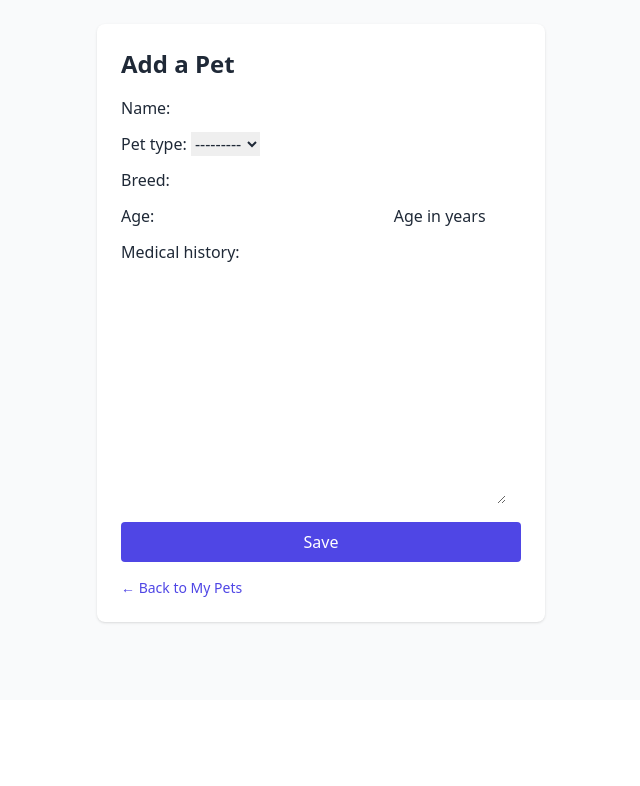
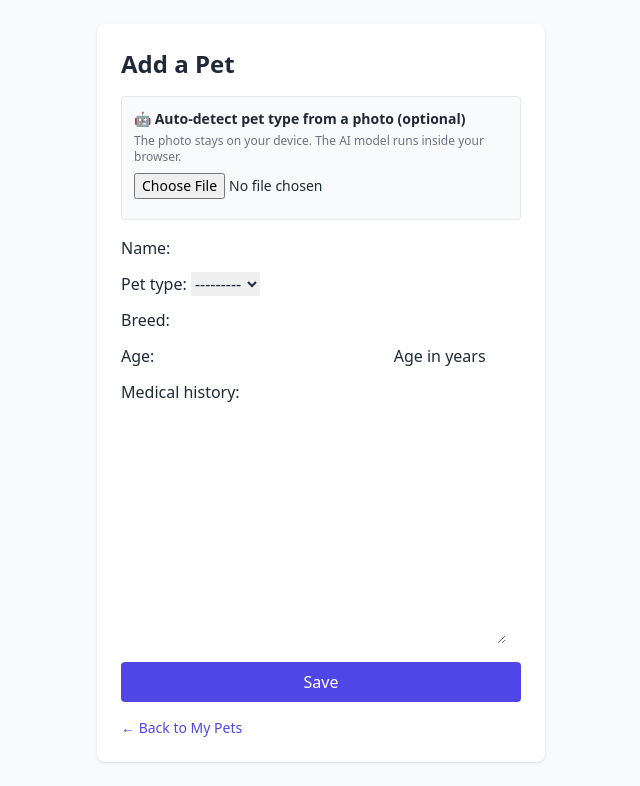
Before and after one commit to sumiya-shimu-akhy/petcare, a Django app: page /pets/add/ in a window 1280 px wide. Shown: the part 100-886 px from the top of the page, without its empty margins (319-959 px from the left). Before the commit the page ends 724 px from the top, so only its background shows below. Run offline with Django 5.2, Linux system fonts and the light colour scheme; the visitor is signed in with stand-in values (Sample User, id 1); some libraries are stand-ins or nearby versions.

Commit message:
Added on-device pet type detection (TensorFlow.js)

```diff
--- a/pets/templates/pets/pet_form.html
+++ b/pets/templates/pets/pet_form.html
@@ -3,6 +3,15 @@
 {% block content %}
 <div class="max-w-md mx-auto bg-white rounded-lg shadow p-6">
   <h1 class="text-2xl font-bold mb-4">Add a Pet</h1>
+
+  <div class="border rounded p-3 mb-4 bg-gray-50">
+    <p class="text-sm font-semibold mb-1">🤖 Auto-detect pet type from a photo (optional)</p>
+    <p class="text-xs text-gray-500 mb-2">The photo stays on your device. The AI model runs inside your browser.</p>
+    <input type="file" id="pet-photo" accept="image/*" class="text-sm">
+    <img id="pet-preview" class="hidden mt-2 w-32 h-32 object-cover rounded" alt="">
+    <p id="ai-msg" class="text-sm mt-2 text-gray-700"></p>
+  </div>
+
   <form method="post" class="space-y-3">
     {% csrf_token %}
     {{ form.as_p }}
@@ -10,4 +19,74 @@
   </form>
   <a href="/pets/" class="block mt-4 text-sm text-indigo-600 hover:underline">&larr; Back to My Pets</a>
 </div>
+
+<script src="https://cdn.jsdelivr.net/npm/@tensorflow/tfjs@4.22.0/dist/tf.min.js"></script>
+<script src="https://cdn.jsdelivr.net/npm/@tensorflow-models/mobilenet@2.1.1/dist/mobilenet.min.js"></script>
+<script>
+(function () {
+  const fileInput = document.getElementById('pet-photo');
+  const preview = document.getElementById('pet-preview');
+  const msg = document.getElementById('ai-msg');
+  const typeSelect = document.getElementById('id_pet_type');
+  const NAMES = {dog: 'Dog', cat: 'Cat', bird: 'Bird', rabbit: 'Rabbit'};
+  // Ranges of ImageNet classes (inclusive) that belong to each pet type
+  const GROUPS = {
+    dog: [[151, 268]],
+    cat: [[281, 285]],
+    bird: [[7, 24], [80, 100], [127, 146]],
+    rabbit: [[330, 332]]
+  };
+  let modelPromise = null;
+
+  function getModel() {
+    if (!modelPromise) {
+      msg.textContent = 'Loading the AI model (first time only, needs internet)...';
+      modelPromise = mobilenet.load();
+    }
+    return modelPromise;
+  }
+
+  async function detect() {
+    try {
+      const model = await getModel();
+      msg.textContent = 'Looking at the photo...';
+      const logits = model.infer(preview);
+      const soft = tf.softmax(logits);
+      const probs = await soft.data();
+      logits.dispose();
+      soft.dispose();
+
+      let bestName = '';
+      let bestScore = 0;
+      for (const name in GROUPS) {
+        let sum = 0;
+        for (const range of GROUPS[name]) {
+          for (let i = range[0]; i <= range[1]; i++) { sum += probs[i]; }
+        }
+        if (sum > bestScore) { bestScore = sum; bestName = name; }
+      }
+
+      if (bestScore >= 0.35) {
+        if (typeSelect) { typeSelect.value = bestName; }
+        msg.textContent = 'Looks like a ' + NAMES[bestName] + ' (' + Math.round(bestScore * 100) +
+          '% sure). Pet type was filled in. Please change it if this is wrong.';
+      } else {
+        msg.textContent = 'Not sure what pet this is. Please choose the type yourself.';
+      }
+    } catch (err) {
+      console.error(err);
+      modelPromise = null;
+      msg.textContent = 'Could not run the AI model (check your internet). You can choose the pet type yourself.';
+    }
+  }
+
+  fileInput.addEventListener('change', function () {
+    const file = fileInput.files[0];
+    if (!file) { return; }
+    preview.onload = detect;
+    preview.src = URL.createObjectURL(file);
+    preview.classList.remove('hidden');
+  });
+})();
+</script>
 {% endblock %}
```
